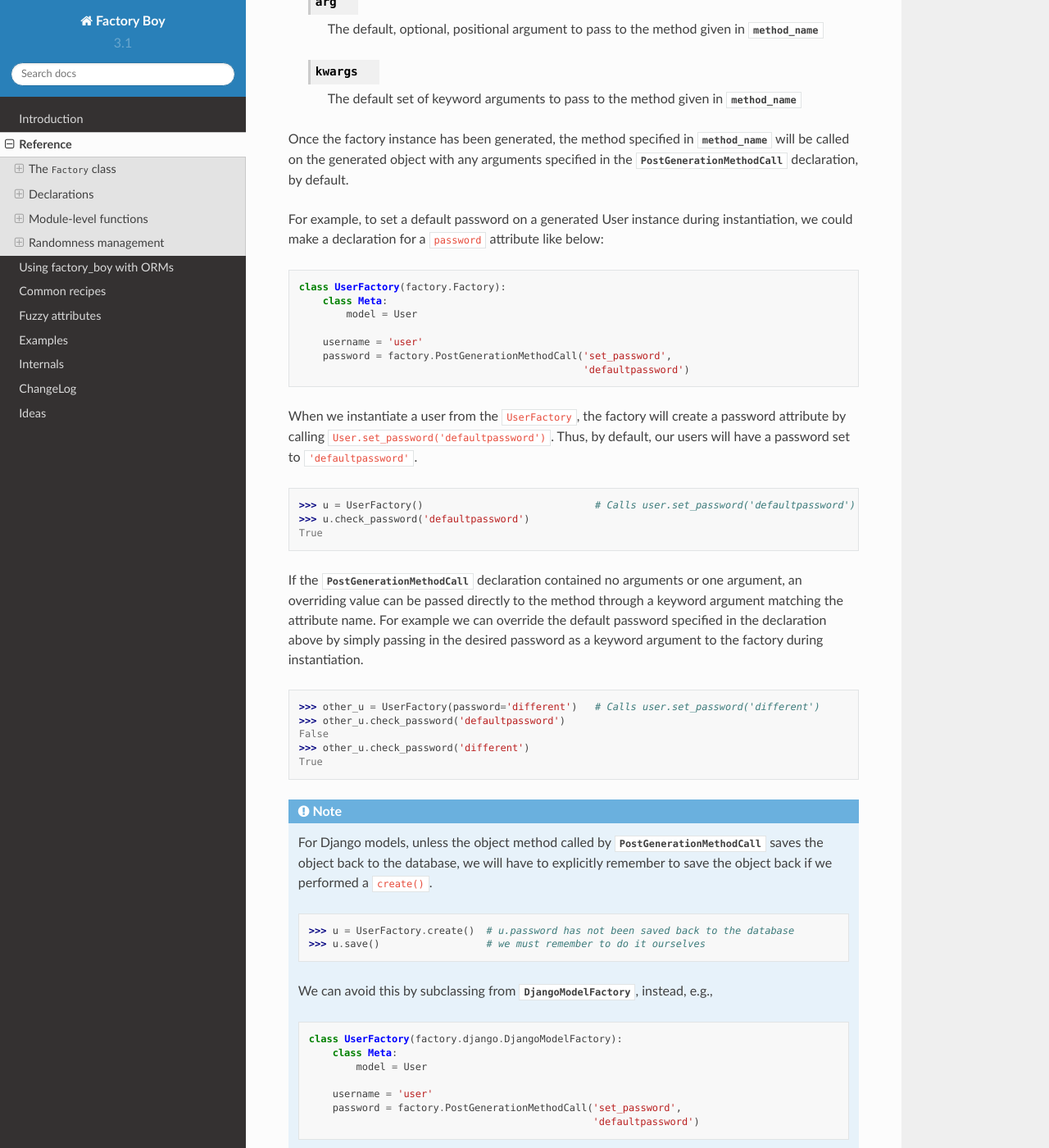
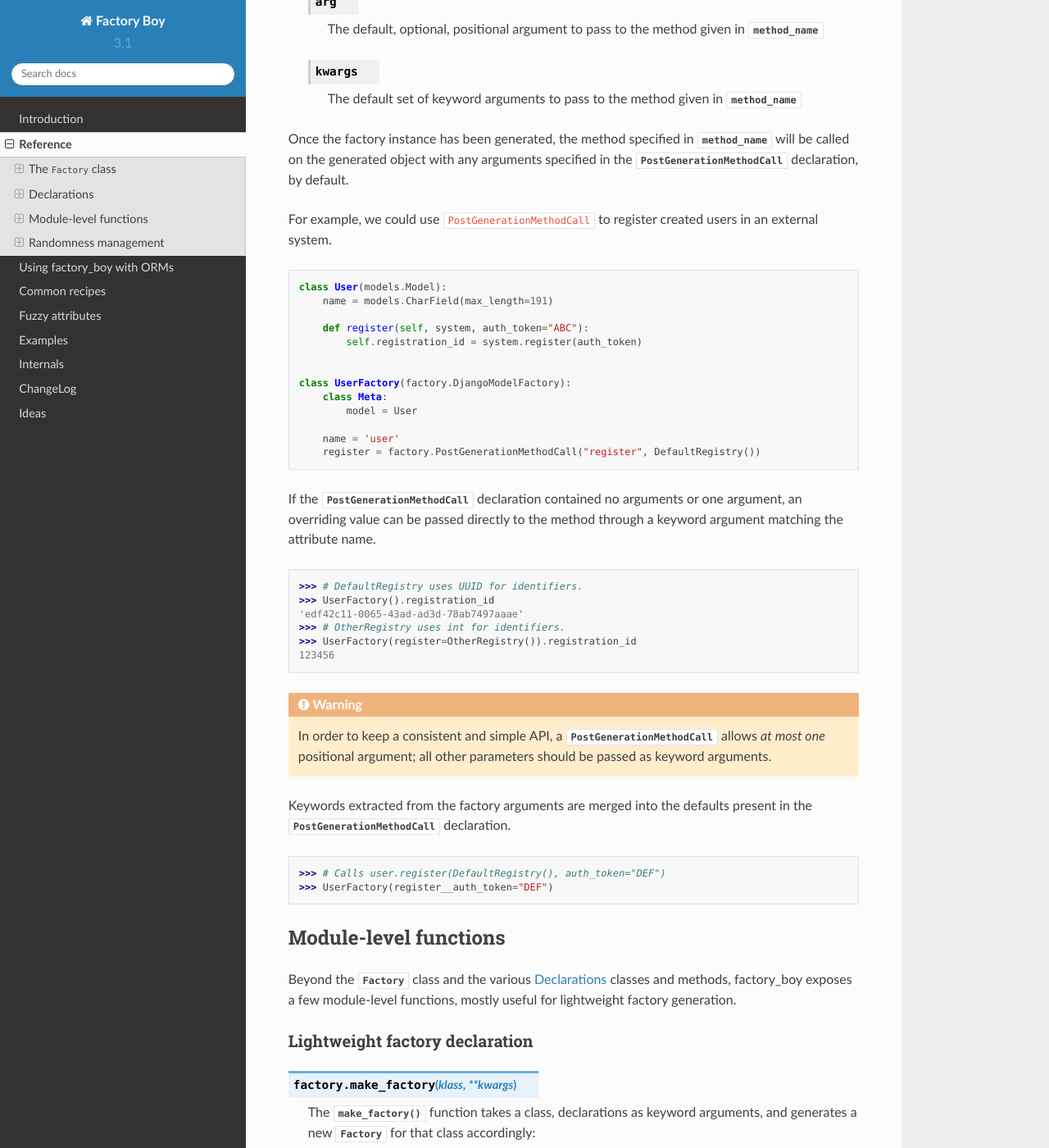
Before and after one commit to FactoryBoy/factory_boy, a Sphinx documentation site: the page built from docs/reference.rst, in a window 1280 px wide and 1400 px high, scrolled down 32418 px. Shown: the whole window at 82% size. Built offline with Sphinx 7.4.7 and the Read the Docs theme 2.0.0, drawn with Linux system fonts in a browser that asks for light colours; some of the changed text lies outside the part shown.

Commit message:
Change PostGenerationMethodCall example
User passwords do not depend on the generated object. The previous
example was tied to Django behavior, while `factory_boy` is a general
purpose library. Besides, this example gets in the way of removing the
duplicate call to `.save()` after `postgeneration` hooks.

Refs #366

Reviewed-by: Jon Dufresne

```diff
--- a/docs/reference.rst
+++ b/docs/reference.rst
@@ -1900,71 +1900,37 @@ Once the factory instance has been generated, the method specified in
 with any arguments specified in the :class:`PostGenerationMethodCall` declaration, by
 default.
 
-For example, to set a default password on a generated User instance
-during instantiation, we could make a declaration for a ``password``
-attribute like below:
-
-.. code-block:: python
-
-    class UserFactory(factory.Factory):
+For example, we could use ``PostGenerationMethodCall`` to register created
+users in an external system.
+
+.. code-block:: python
+
+    class User(models.Model):
+        name = models.CharField(max_length=191)
+
+        def register(self, system, auth_token="ABC"):
+            self.registration_id = system.register(auth_token)
+
+
+    class UserFactory(factory.DjangoModelFactory):
         class Meta:
             model = User
 
-        username = 'user'
-        password = factory.PostGenerationMethodCall('set_password',
-                                                    'defaultpassword')
-
-When we instantiate a user from the ``UserFactory``, the factory
-will create a password attribute by calling ``User.set_password('defaultpassword')``.
-Thus, by default, our users will have a password set to ``'defaultpassword'``.
-
-.. code-block:: pycon
-
-    >>> u = UserFactory()                             # Calls user.set_password('defaultpassword')
-    >>> u.check_password('defaultpassword')
-    True
+        name = 'user'
+        register = factory.PostGenerationMethodCall("register", DefaultRegistry())
 
 If the :class:`PostGenerationMethodCall` declaration contained no
 arguments or one argument, an overriding value can be passed
 directly to the method through a keyword argument matching the attribute name.
-For example we can override the default password specified in the declaration
-above by simply passing in the desired password as a keyword argument to the
-factory during instantiation.
-
-.. code-block:: pycon
-
-    >>> other_u = UserFactory(password='different')   # Calls user.set_password('different')
-    >>> other_u.check_password('defaultpassword')
-    False
-    >>> other_u.check_password('different')
-    True
-
-.. note::
-
-    For Django models, unless the object method called by
-    :class:`PostGenerationMethodCall` saves the object back to the
-    database, we will have to explicitly remember to save the object back
-    if we performed a ``create()``.
-
-    .. code-block:: pycon
-
-        >>> u = UserFactory.create()  # u.password has not been saved back to the database
-        >>> u.save()                  # we must remember to do it ourselves
-
-
-    We can avoid this by subclassing from :class:`DjangoModelFactory`,
-    instead, e.g.,
-
-    .. code-block:: python
-
-        class UserFactory(factory.django.DjangoModelFactory):
-            class Meta:
-                model = User
-
-            username = 'user'
-            password = factory.PostGenerationMethodCall('set_password',
-                                                        'defaultpassword')
-
+
+.. code-block:: pycon
+
+    >>> # DefaultRegistry uses UUID for identifiers.
+    >>> UserFactory().registration_id
+    'edf42c11-0065-43ad-ad3d-78ab7497aaae'
+    >>> # OtherRegistry uses int for identifiers.
+    >>> UserFactory(register=OtherRegistry()).registration_id
+    123456
 
 .. warning:: In order to keep a consistent and simple API, a :class:`PostGenerationMethodCall`
              allows *at most one* positional argument; all other parameters should be passed as
@@ -1975,8 +1941,8 @@ defaults present in the :class:`PostGenerationMethodCall` declaration.
 
 .. code-block:: pycon
 
-    >>> UserFactory(password__disabled=True)    # Calls user.set_password('', 'sha1', disabled=True)
-
+    >>> # Calls user.register(DefaultRegistry(), auth_token="DEF")
+    >>> UserFactory(register__auth_token="DEF")
 
 Module-level functions
 ----------------------
```
